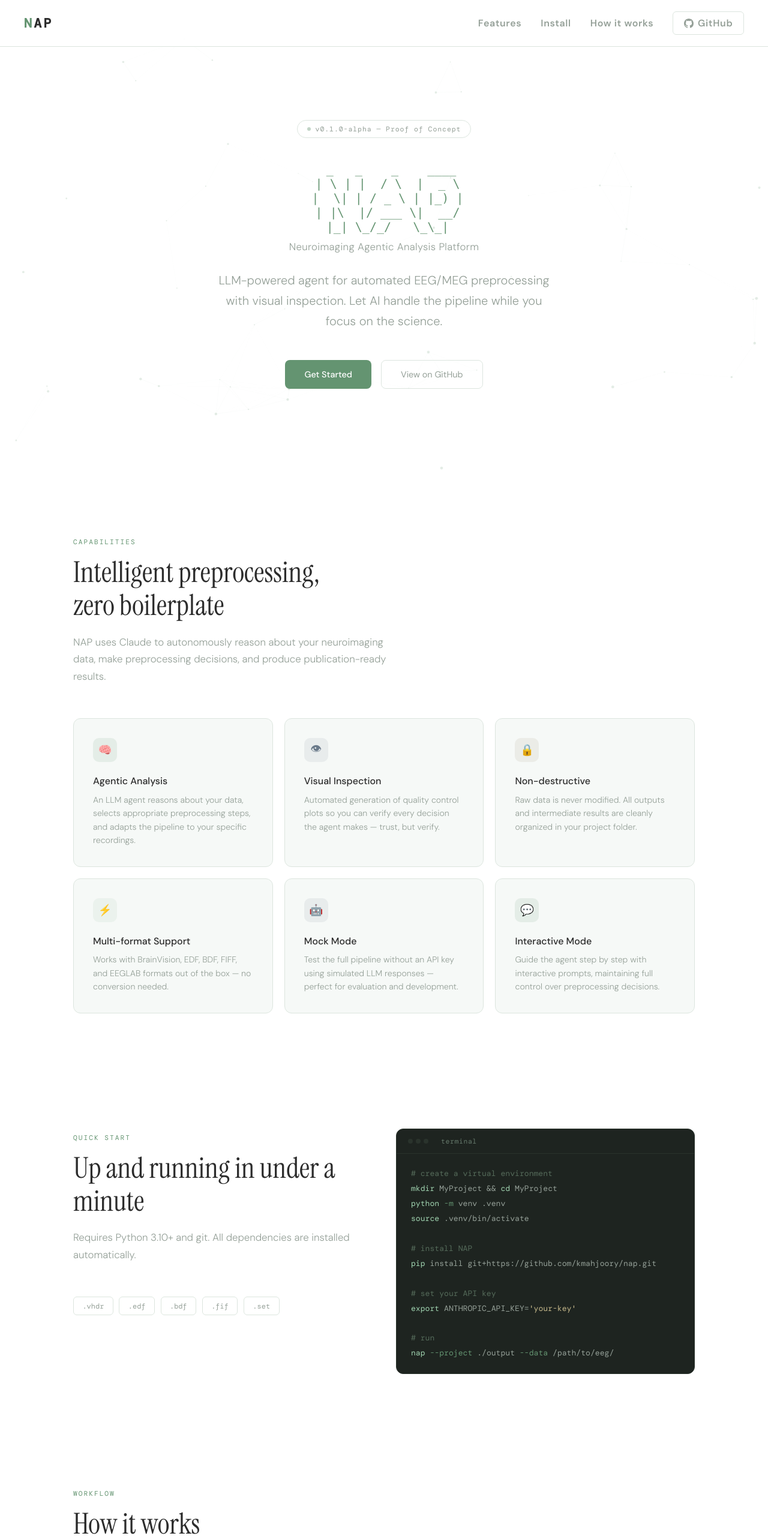
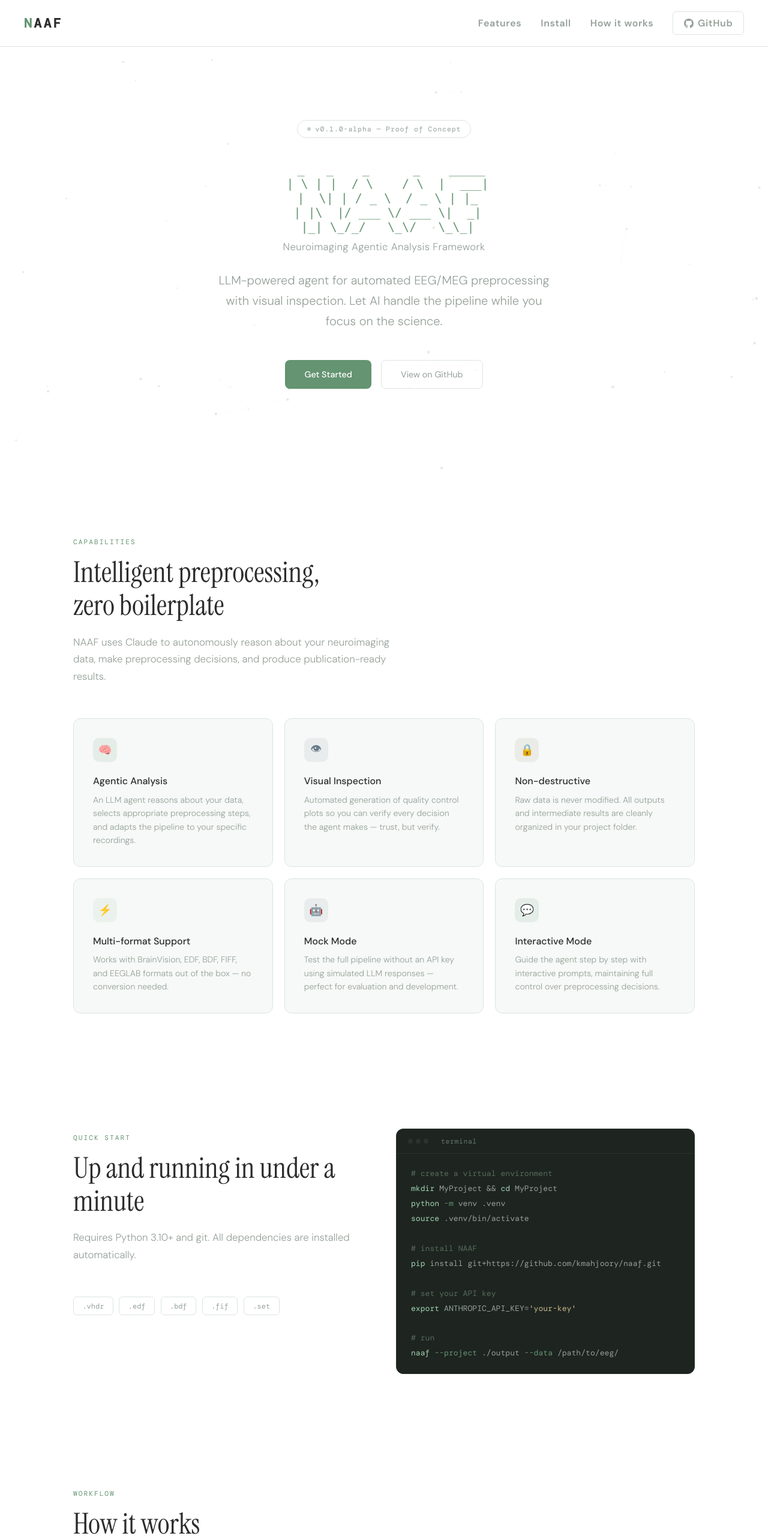
Before and after one commit to kmahjoory/nap, a plain HTML site: page index.html in a window 1280 px wide. Shown: the top 2560 px of the page at 60% size. Drawn offline with nearby package versions, Linux system fonts and the light colour scheme; a web font is replaced by a local one.

Commit message:
Rename NAP to NAAF on landing page
Repo was renamed from NAP (Neuroimaging Agentic Analysis Platform)
to NAAF (Neuroimaging Agentic Analysis Framework). Updates title,
nav logo, hero ASCII art + subtitle, all GitHub URLs, install/run
commands, and footer.

```diff
--- a/index.html
+++ b/index.html
@@ -3,7 +3,7 @@
 <head>
 <meta charset="UTF-8">
 <meta name="viewport" content="width=device-width, initial-scale=1.0">
-<title>NAP — Neuroimaging Agentic Analysis Platform</title>
+<title>NAAF — Neuroimaging Agentic Analysis Framework</title>
 <link href="https://fonts.googleapis.com/css2?family=DM+Mono:wght@300;400;500&family=Instrument+Serif:ital@0;1&family=DM+Sans:wght@300;400;500;600&display=swap" rel="stylesheet">
 <style>
   :root {
@@ -511,12 +511,12 @@
 
 <!-- Navigation -->
 <nav>
-  <a href="#" class="nav-logo"><span>N</span>AP</a>
+  <a href="#" class="nav-logo"><span>N</span>AAF</a>
   <div class="nav-links">
     <a href="#features">Features</a>
     <a href="#install">Install</a>
     <a href="#how-it-works">How it works</a>
-    <a href="https://github.com/kmahjoory/nap" target="_blank" class="nav-gh">
+    <a href="https://github.com/kmahjoory/naaf" target="_blank" class="nav-gh">
       <svg viewBox="0 0 16 16"><path d="M8 0C3.58 0 0 3.58 0 8c0 3.54 2.29 6.53 5.47 7.59.4.07.55-.17.55-.38 0-.19-.01-.82-.01-1.49-2.01.37-2.53-.49-2.69-.94-.09-.23-.48-.94-.82-1.13-.28-.15-.68-.52-.01-.53.63-.01 1.08.58 1.23.82.72 1.21 1.87.87 2.33.66.07-.52.28-.87.51-1.07-1.78-.2-3.64-.89-3.64-3.95 0-.87.31-1.59.82-2.15-.08-.2-.36-1.02.08-2.12 0 0 .67-.21 2.2.82.64-.18 1.32-.27 2-.27.68 0 1.36.09 2 .27 1.53-1.04 2.2-.82 2.2-.82.44 1.1.16 1.92.08 2.12.51.56.82 1.27.82 2.15 0 3.07-1.87 3.75-3.65 3.95.29.25.54.73.54 1.48 0 1.07-.01 1.93-.01 2.2 0 .21.15.46.55.38A8.013 8.013 0 0016 8c0-4.42-3.58-8-8-8z"/></svg>
       GitHub
     </a>
@@ -529,18 +529,18 @@
     <span class="dot"></span>
     v0.1.0-alpha &mdash; Proof of Concept
   </div>
-  <div class="hero-ascii"><pre>  _   _    _    ____
- | \ | |  / \  |  _ \
- |  \| | / _ \ | |_) |
- | |\  |/ ___ \|  __/
- |_| \_/_/   \_\_|</pre></div>
-  <p class="hero-ascii-sub">Neuroimaging Agentic Analysis Platform</p>
+  <div class="hero-ascii"><pre>  _   _    _      _    _____
+ | \ | |  / \    / \  |  ___|
+ |  \| | / _ \  / _ \ | |_
+ | |\  |/ ___ \/ ___ \|  _|
+ |_| \_/_/   \_\/   \_\_|</pre></div>
+  <p class="hero-ascii-sub">Neuroimaging Agentic Analysis Framework</p>
   <p class="hero-sub">
     LLM-powered agent for automated EEG/MEG preprocessing with visual inspection. Let AI handle the pipeline while you focus on the science.
   </p>
   <div class="hero-actions">
     <a href="#install" class="btn-primary">Get Started</a>
-    <a href="https://github.com/kmahjoory/nap" target="_blank" class="btn-secondary">View on GitHub</a>
+    <a href="https://github.com/kmahjoory/naaf" target="_blank" class="btn-secondary">View on GitHub</a>
   </div>
 </section>
 
@@ -549,7 +549,7 @@
   <div class="reveal">
     <p class="section-label">Capabilities</p>
     <h2 class="section-title">Intelligent preprocessing,<br>zero boilerplate</h2>
-    <p class="section-desc">NAP uses Claude to autonomously reason about your neuroimaging data, make preprocessing decisions, and produce publication-ready results.</p>
+    <p class="section-desc">NAAF uses Claude to autonomously reason about your neuroimaging data, make preprocessing decisions, and produce publication-ready results.</p>
   </div>
   <div class="features-grid reveal">
     <div class="feature-card">
@@ -611,12 +611,12 @@
           <span class="cmd">mkdir</span> MyProject && <span class="cmd">cd</span> MyProject<br>
           <span class="cmd">python</span> <span class="flag">-m</span> venv .venv<br>
           <span class="cmd">source</span> .venv/bin/activate<br><br>
-          <span class="comment"># install NAP</span><br>
-          <span class="cmd">pip</span> install git+https://github.com/kmahjoory/nap.git<br><br>
+          <span class="comment"># install NAAF</span><br>
+          <span class="cmd">pip</span> install git+https://github.com/kmahjoory/naaf.git<br><br>
           <span class="comment"># set your API key</span><br>
           <span class="cmd">export</span> ANTHROPIC_API_KEY=<span class="string">'your-key'</span><br><br>
           <span class="comment"># run</span><br>
-          <span class="cmd">nap</span> <span class="flag">--project</span> ./output <span class="flag">--data</span> /path/to/eeg/
+          <span class="cmd">naaf</span> <span class="flag">--project</span> ./output <span class="flag">--data</span> /path/to/eeg/
         </div>
       </div>
     </div>
@@ -628,12 +628,12 @@
   <div class="reveal">
     <p class="section-label">Workflow</p>
     <h2 class="section-title">How it works</h2>
-    <p class="section-desc">NAP orchestrates the entire preprocessing pipeline through an intelligent agent loop.</p>
+    <p class="section-desc">NAAF orchestrates the entire preprocessing pipeline through an intelligent agent loop.</p>
   </div>
   <div class="steps reveal">
     <div class="step">
       <h3>Point to your data</h3>
-      <p>Provide a path to your raw EEG/MEG recordings and a project directory for outputs. NAP auto-detects the format.</p>
+      <p>Provide a path to your raw EEG/MEG recordings and a project directory for outputs. NAAF auto-detects the format.</p>
     </div>
     <div class="step">
       <h3>Agent reasons & acts</h3>
@@ -651,9 +651,9 @@
   <div class="reveal">
     <p class="section-label">Open Source &mdash; MIT License</p>
     <h2 class="section-title">Ready to automate<br>your preprocessing?</h2>
-    <p class="section-desc">NAP is free, open source, and designed to save you hours of manual pipeline work.</p>
+    <p class="section-desc">NAAF is free, open source, and designed to save you hours of manual pipeline work.</p>
     <div class="hero-actions">
-      <a href="https://github.com/kmahjoory/nap" target="_blank" class="btn-primary">
+      <a href="https://github.com/kmahjoory/naaf" target="_blank" class="btn-primary">
         <svg width="16" height="16" viewBox="0 0 16 16" fill="currentColor"><path d="M8 0C3.58 0 0 3.58 0 8c0 3.54 2.29 6.53 5.47 7.59.4.07.55-.17.55-.38 0-.19-.01-.82-.01-1.49-2.01.37-2.53-.49-2.69-.94-.09-.23-.48-.94-.82-1.13-.28-.15-.68-.52-.01-.53.63-.01 1.08.58 1.23.82.72 1.21 1.87.87 2.33.66.07-.52.28-.87.51-1.07-1.78-.2-3.64-.89-3.64-3.95 0-.87.31-1.59.82-2.15-.08-.2-.36-1.02.08-2.12 0 0 .67-.21 2.2.82.64-.18 1.32-.27 2-.27.68 0 1.36.09 2 .27 1.53-1.04 2.2-.82 2.2-.82.44 1.1.16 1.92.08 2.12.51.56.82 1.27.82 2.15 0 3.07-1.87 3.75-3.65 3.95.29.25.54.73.54 1.48 0 1.07-.01 1.93-.01 2.2 0 .21.15.46.55.38A8.013 8.013 0 0016 8c0-4.42-3.58-8-8-8z"/></svg>
         Star on GitHub
       </a>
@@ -663,7 +663,7 @@
 
 <!-- Footer -->
 <footer>
-  <p>NAP — Neuroimaging Agentic Analysis Platform &nbsp;&middot;&nbsp; <a href="https://github.com/kmahjoory/nap/blob/main/LICENSE" target="_blank">MIT License</a> &nbsp;&middot;&nbsp; Built by <a href="https://github.com/kmahjoory" target="_blank">kmahjoory</a></p>
+  <p>NAAF — Neuroimaging Agentic Analysis Framework &nbsp;&middot;&nbsp; <a href="https://github.com/kmahjoory/naaf/blob/main/LICENSE" target="_blank">MIT License</a> &nbsp;&middot;&nbsp; Built by <a href="https://github.com/kmahjoory" target="_blank">kmahjoory</a></p>
 </footer>
 
 <script>
```
